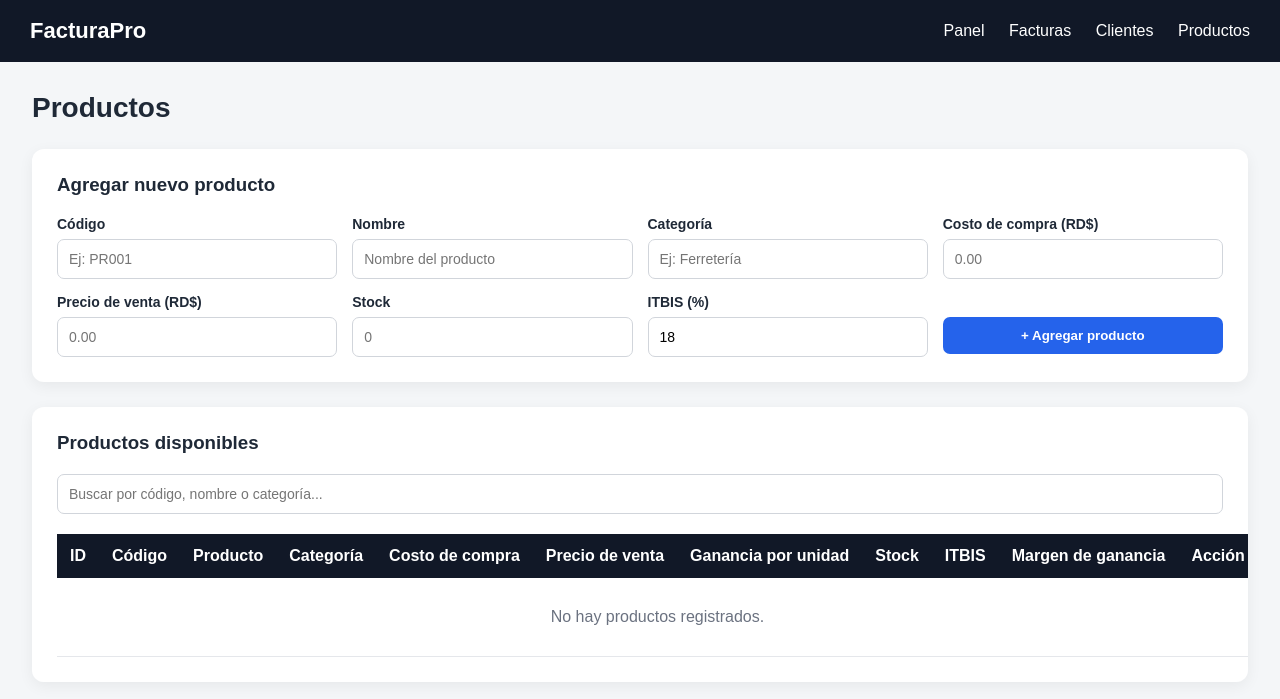
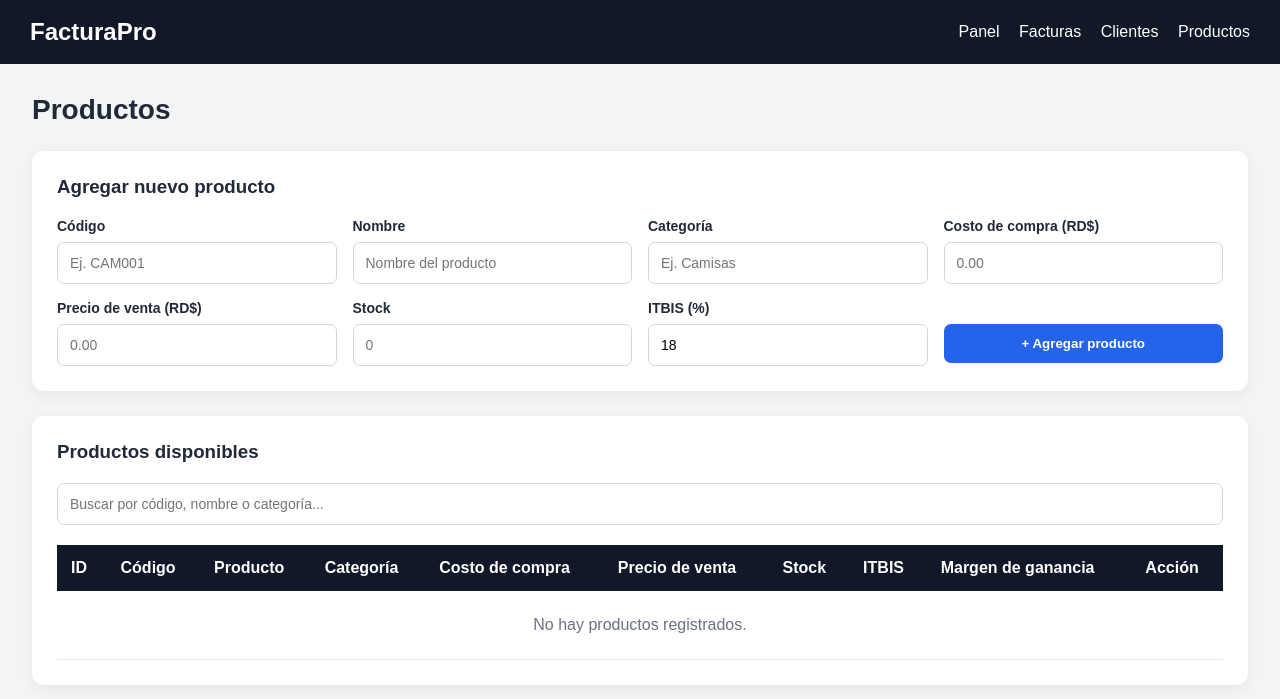
Before and after one commit to ca386658-ai/FacturaPro, a Flask app: page /productos in a window 1280 px wide. Shown: the top 699 px of the page. Run offline with Flask 3, Linux system fonts and the light colour scheme; the visitor is signed in with stand-in values (Sample User, id 1); parts of the project's set-up code (start-up, migrations or seed data) failed here and were passed over; some libraries are stand-ins or nearby versions.

Commit message:
Update productos.html

```diff
--- a/templates/productos.html
+++ b/templates/productos.html
@@ -14,7 +14,7 @@
 
         body {
             font-family: Arial, sans-serif;
-            background: #f4f6f8;
+            background: #f3f4f6;
             color: #1f2937;
         }
 
@@ -25,16 +25,18 @@
             display: flex;
             justify-content: space-between;
             align-items: center;
+            flex-wrap: wrap;
+            gap: 15px;
         }
 
         .topbar h1 {
-            font-size: 22px;
+            font-size: 24px;
         }
 
         .topbar a {
             color: white;
             text-decoration: none;
-            margin-left: 20px;
+            margin-left: 15px;
         }
 
         .container {
@@ -43,21 +45,17 @@
             margin: 30px auto;
         }
 
-        .header {
+        h2 {
             margin-bottom: 25px;
-        }
-
-        .header h2 {
             font-size: 28px;
         }
 
         .card {
             background: white;
+            padding: 25px;
             border-radius: 12px;
-            padding: 25px;
             margin-bottom: 25px;
             box-shadow: 0 4px 15px rgba(0, 0, 0, 0.06);
-            overflow-x: auto;
         }
 
         .card h3 {
@@ -66,8 +64,8 @@
 
         .form-grid {
             display: grid;
-            grid-template-columns: repeat(4, 1fr);
-            gap: 15px;
+            grid-template-columns: repeat(4, minmax(0, 1fr));
+            gap: 16px;
         }
 
         .form-group {
@@ -75,18 +73,18 @@
             flex-direction: column;
         }
 
-        .form-group label {
-            margin-bottom: 7px;
+        label {
             font-weight: bold;
             font-size: 14px;
+            margin-bottom: 8px;
         }
 
         input {
-            width: 100%;
-            padding: 11px;
+            padding: 12px;
             border: 1px solid #d1d5db;
             border-radius: 7px;
             font-size: 14px;
+            width: 100%;
         }
 
         input:focus {
@@ -94,10 +92,10 @@
             border-color: #2563eb;
         }
 
-        .btn {
+        button {
             border: none;
             border-radius: 7px;
-            padding: 11px 18px;
+            padding: 12px 16px;
             cursor: pointer;
             font-weight: bold;
         }
@@ -105,11 +103,20 @@
         .btn-agregar {
             background: #2563eb;
             color: white;
-            margin-top: 23px;
+            margin-top: 24px;
         }
 
         .btn-agregar:hover {
             background: #1d4ed8;
+        }
+
+        .buscador {
+            margin-bottom: 20px;
+        }
+
+        .tabla-contenedor {
+            width: 100%;
+            overflow-x: auto;
         }
 
         table {
@@ -121,7 +128,7 @@
         th {
             background: #111827;
             color: white;
-            padding: 13px;
+            padding: 14px;
             text-align: left;
             white-space: nowrap;
         }
@@ -131,67 +138,46 @@
             border-bottom: 1px solid #e5e7eb;
         }
 
-        tr:hover {
+        tbody tr:hover {
             background: #f9fafb;
+        }
+
+        .margen {
+            color: #15803d;
+            font-weight: bold;
         }
 
         .btn-eliminar {
             background: #dc2626;
             color: white;
-            padding: 8px 12px;
-            border-radius: 6px;
-            border: none;
-            cursor: pointer;
-        }
-
-        .btn-eliminar:hover {
-            background: #b91c1c;
-        }
-
-        .stock {
-            font-weight: bold;
-        }
-
-        .margen {
-            font-weight: bold;
-            color: #15803d;
-        }
-
-        .perdida {
-            color: #dc2626;
-        }
-
-        .sin-productos {
-            text-align: center;
-            padding: 30px;
-            color: #6b7280;
+            white-space: nowrap;
         }
 
         .mensaje {
             padding: 14px;
             border-radius: 8px;
-            margin-bottom: 20px;
-            font-weight: bold;
+            margin-bottom: 15px;
         }
 
-        .mensaje.success {
+        .success {
             background: #dcfce7;
             color: #166534;
         }
 
-        .mensaje.error {
+        .error {
             background: #fee2e2;
             color: #991b1b;
         }
 
-        .buscador {
-            width: 100%;
-            margin-bottom: 20px;
+        .vacio {
+            text-align: center;
+            padding: 25px;
+            color: #6b7280;
         }
 
         @media (max-width: 900px) {
             .form-grid {
-                grid-template-columns: repeat(2, 1fr);
+                grid-template-columns: repeat(2, minmax(0, 1fr));
             }
         }
 
@@ -200,13 +186,17 @@
                 grid-template-columns: 1fr;
             }
 
+            .card {
+                padding: 16px;
+            }
+
             .topbar {
-                flex-direction: column;
-                gap: 15px;
+                padding: 18px;
             }
 
             .topbar a {
-                margin: 5px;
+                margin-left: 0;
+                margin-right: 12px;
             }
         }
     </style>
@@ -214,34 +204,31 @@
 
 <body>
 
-    <div class="topbar">
+    <header class="topbar">
         <h1>FacturaPro</h1>
 
-        <div>
+        <nav>
             <a href="{{ url_for('inicio') }}">Panel</a>
             <a href="{{ url_for('facturas') }}">Facturas</a>
             <a href="{{ url_for('clientes') }}">Clientes</a>
             <a href="{{ url_for('productos') }}">Productos</a>
-        </div>
-    </div>
+        </nav>
+    </header>
 
-    <div class="container">
+    <main class="container">
 
-        <div class="header">
         <h2>Productos</h2>
-        </div>
 
         {% with mensajes = get_flashed_messages(with_categories=true) %}
-            {% if mensajes %}
             {% for categoria, mensaje in mensajes %}
                 <div class="mensaje {{ categoria }}">
                     {{ mensaje }}
                 </div>
             {% endfor %}
-            {% endif %}
         {% endwith %}
 
-        <div class="card">
+        <section class="card">
+
             <h3>Agregar nuevo producto</h3>
 
             <form method="POST" action="{{ url_for('agregar_producto') }}">
@@ -250,66 +237,118 @@
 
                     <div class="form-group">
                         <label for="codigo">Código</label>
-                        <input type="text" id="codigo" name="codigo"
-                               placeholder="Ej: PR001" required>
+                        <input
+                            type="text"
+                            id="codigo"
+                            name="codigo"
+                            placeholder="Ej. CAM001"
+                            required
+                        >
                     </div>
 
                     <div class="form-group">
                         <label for="nombre">Nombre</label>
-                        <input type="text" id="nombre" name="nombre"
-                               placeholder="Nombre del producto" required>
+                        <input
+                            type="text"
+                            id="nombre"
+                            name="nombre"
+                            placeholder="Nombre del producto"
+                            required
+                        >
                     </div>
 
                     <div class="form-group">
                         <label for="categoria">Categoría</label>
-                        <input type="text" id="categoria" name="categoria"
-                               placeholder="Ej: Ferretería">
+                        <input
+                            type="text"
+                            id="categoria"
+                            name="categoria"
+                            placeholder="Ej. Camisas"
+                        >
                     </div>
 
                     <div class="form-group">
                         <label for="costo">Costo de compra (RD$)</label>
-                        <input type="number" id="costo" name="costo"
-                               step="0.01" min="0" placeholder="0.00" required>
+                        <input
+                            type="number"
+                            id="costo"
+                            name="costo"
+                            min="0"
+                            step="0.01"
+                            placeholder="0.00"
+                            required
+                        >
                     </div>
 
                     <div class="form-group">
                         <label for="precio">Precio de venta (RD$)</label>
-                        <input type="number" id="precio" name="precio"
-                               step="0.01" min="0.01" placeholder="0.00" required>
+                        <input
+                            type="number"
+                            id="precio"
+                            name="precio"
+                            min="0"
+                            step="0.01"
+                            placeholder="0.00"
+                            required
+                        >
                     </div>
 
                     <div class="form-group">
                         <label for="stock">Stock</label>
-                        <input type="number" id="stock" name="stock"
-                               min="0" placeholder="0" required>
+                        <input
+                            type="number"
+                            id="stock"
+                            name="stock"
+                            min="0"
+                            step="1"
+                            placeholder="0"
+                            required
+                        >
                     </div>
 
                     <div class="form-group">
                         <label for="itbis">ITBIS (%)</label>
-                        <input type="number" id="itbis" name="itbis"
-                               step="0.01" value="18" min="0" max="100">
+                        <input
+                            type="number"
+                            id="itbis"
+                            name="itbis"
+                            min="0"
+                            max="100"
+                            step="0.01"
+                            value="18"
+                            required
+                        >
                     </div>
 
                     <div class="form-group">
-                        <button type="submit" class="btn btn-agregar">
+                        <button type="submit" class="btn-agregar">
                             + Agregar producto
                         </button>
                     </div>
 
                 </div>
+
             </form>
-        </div>
 
-        <div class="card">
+        </section>
+
+        <section class="card">
+
             <h3>Productos disponibles</h3>
 
             <div class="buscador">
-                <input type="text" id="buscarProducto"
+                <input
+                    type="text"
+                    id="buscarProducto"
                     placeholder="Buscar por código, nombre o categoría..."
-                       onkeyup="buscarProductos()">
+                    oninput="buscarProductos()"
+                >
             </div>
 
+            <div class="tabla-contenedor">
+
                 <table>
+
                     <thead>
                         <tr>
                             <th>ID</th>
@@ -318,7 +357,6 @@
                             <th>Categoría</th>
                             <th>Costo de compra</th>
                             <th>Precio de venta</th>
-                        <th>Ganancia por unidad</th>
                             <th>Stock</th>
                             <th>ITBIS</th>
                             <th>Margen de ganancia</th>
@@ -329,12 +367,16 @@
                     <tbody id="tablaProductos">
 
                         {% for producto in productos %}
-                        {% if producto.activo %}
                             <tr>
                                 <td>{{ producto.id }}</td>
+
                                 <td>{{ producto.codigo }}</td>
+
                                 <td>{{ producto.nombre }}</td>
-                                <td>{{ producto.categoria or 'Sin categoría' }}</td>
+
+                                <td>
+                                    {{ producto.categoria or 'Sin categoría' }}
+                                </td>
 
                                 <td>
                                     {% if producto.costo is not none %}
@@ -348,91 +390,74 @@
                                     RD${{ "%.2f"|format(producto.precio|float) }}
                                 </td>
 
+                                <td>{{ producto.stock }}</td>
+
                                 <td>
-                                    {% if producto.costo is not none %}
-                                        RD${{ "%.2f"|format(
-                                            producto.precio|float - producto.costo|float
-                                        ) }}
+                                    {{ "%.2f"|format((producto.itbis or 0)|float) }}%
+                                </td>
+
+                                <td class="margen">
+                                    {% if producto.margen_ganancia is not none %}
+                                        {{ "%.2f"|format(producto.margen_ganancia|float) }}%
                                     {% else %}
                                         Pendiente
                                     {% endif %}
                                 </td>
 
-                                <td class="stock">{{ producto.stock }}</td>
-
                                 <td>
-                                    {{ "%.2f"|format(producto.itbis|float) }}%
-                                </td>
-
-                                <td class="margen">
-                                    {% if producto.margen_ganancia is not none %}
-                                        {% if producto.margen_ganancia < 0 %}
-                                            <span class="perdida">
-                                                {{ "%.2f"|format(
-                                                    producto.margen_ganancia|float
-                                                ) }}%
-                                            </span>
-                                        {% else %}
-                                            {{ "%.2f"|format(
-                                                producto.margen_ganancia|float
-                                            ) }}%
-                                        {% endif %}
-                                    {% else %}
-                                        Registra el costo
-                                    {% endif %}
-                                </td>
-
-                                <td>
-                                    <form method="POST"
+                                    <form
+                                        method="POST"
                                         action="{{ url_for('eliminar_producto', id=producto.id) }}"
-                                          onsubmit="return confirmarEliminacion(this);">
-
+                                        onsubmit="return confirmarEliminacion();"
+                                    >
                                         <button type="submit" class="btn-eliminar">
-                                            🗑️ Eliminar
+                                            Eliminar
                                         </button>
-
                                     </form>
                                 </td>
                             </tr>
-                        {% endif %}
+
                         {% else %}
+
                             <tr>
-                            <td colspan="11" class="sin-productos">
+                                <td colspan="10" class="vacio">
                                     No hay productos registrados.
                                 </td>
                             </tr>
+
                         {% endfor %}
 
                     </tbody>
+
                 </table>
-        </div>
 
             </div>
 
+        </section>
+
+    </main>
+
     <script>
-        function confirmarEliminacion(formulario) {
-            const fila = formulario.closest("tr");
-            const nombre = fila
-                ? fila.cells[2].textContent.trim()
-                : "este producto";
-
+        function confirmarEliminacion() {
             return confirm(
-                "¿Seguro que deseas eliminar el producto: " +
-                nombre +
-                "?\n\nEl producto desaparecerá de la lista, pero las facturas anteriores se conservarán."
+                "¿Seguro que deseas eliminar este producto?"
             );
         }
 
         function buscarProductos() {
-            const texto = document.getElementById("buscarProducto")
-                .value.toLowerCase();
+            const texto = document
+                .getElementById("buscarProducto")
+                .value
+                .toLowerCase();
 
-            const filas = document.querySelectorAll("#tablaProductos tr");
+            const filas = document.querySelectorAll(
+                "#tablaProductos tr"
+            );
 
             filas.forEach(function(fila) {
-                const contenido = fila.textContent.toLowerCase();
-
-                fila.style.display = contenido.includes(texto) ? "" : "none";
+                fila.style.display = fila.textContent
+                    .toLowerCase()
+                    .includes(texto) ? "" : "none";
             });
         }
     </script>
```
Lines whose indentation alone changed are shown as unchanged.
